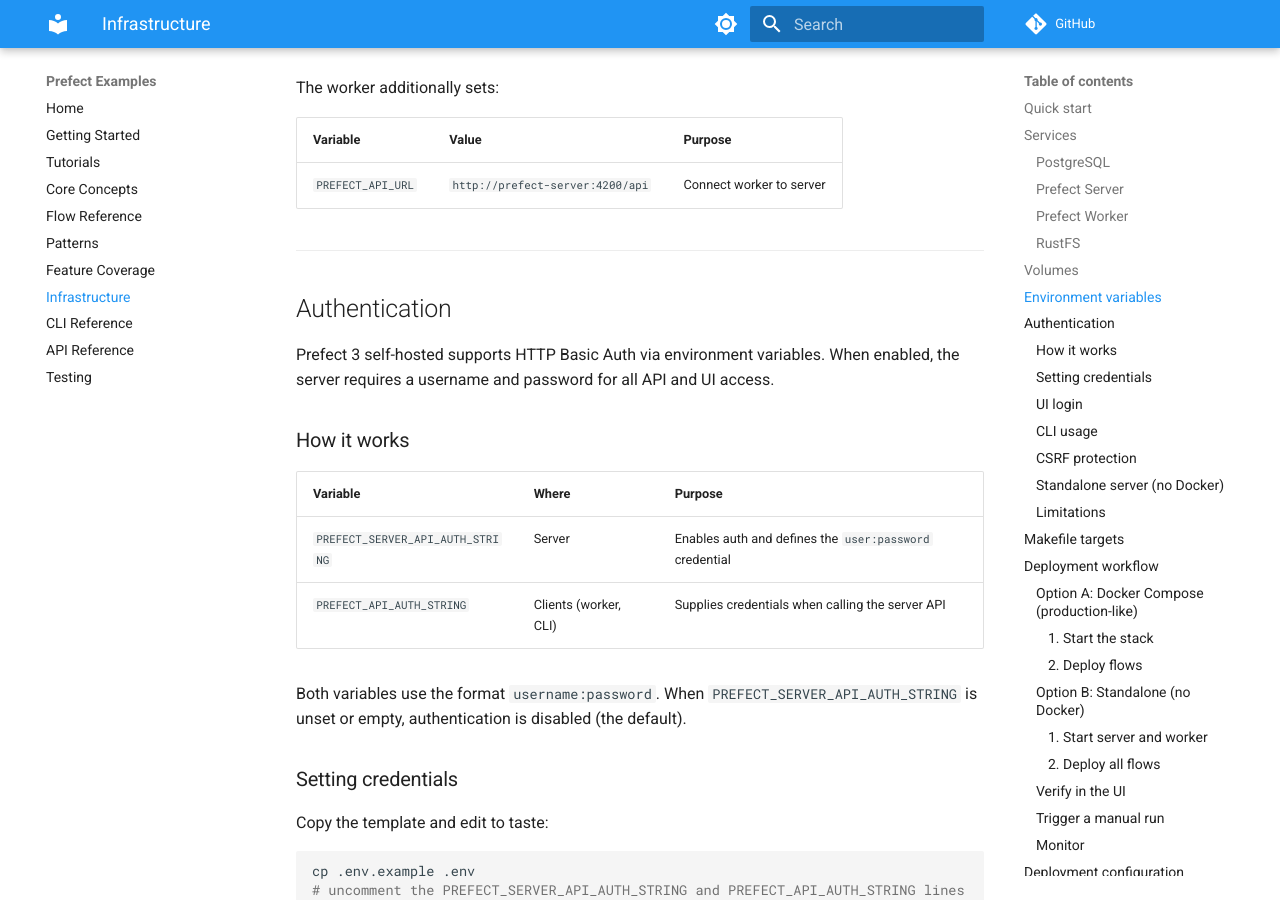
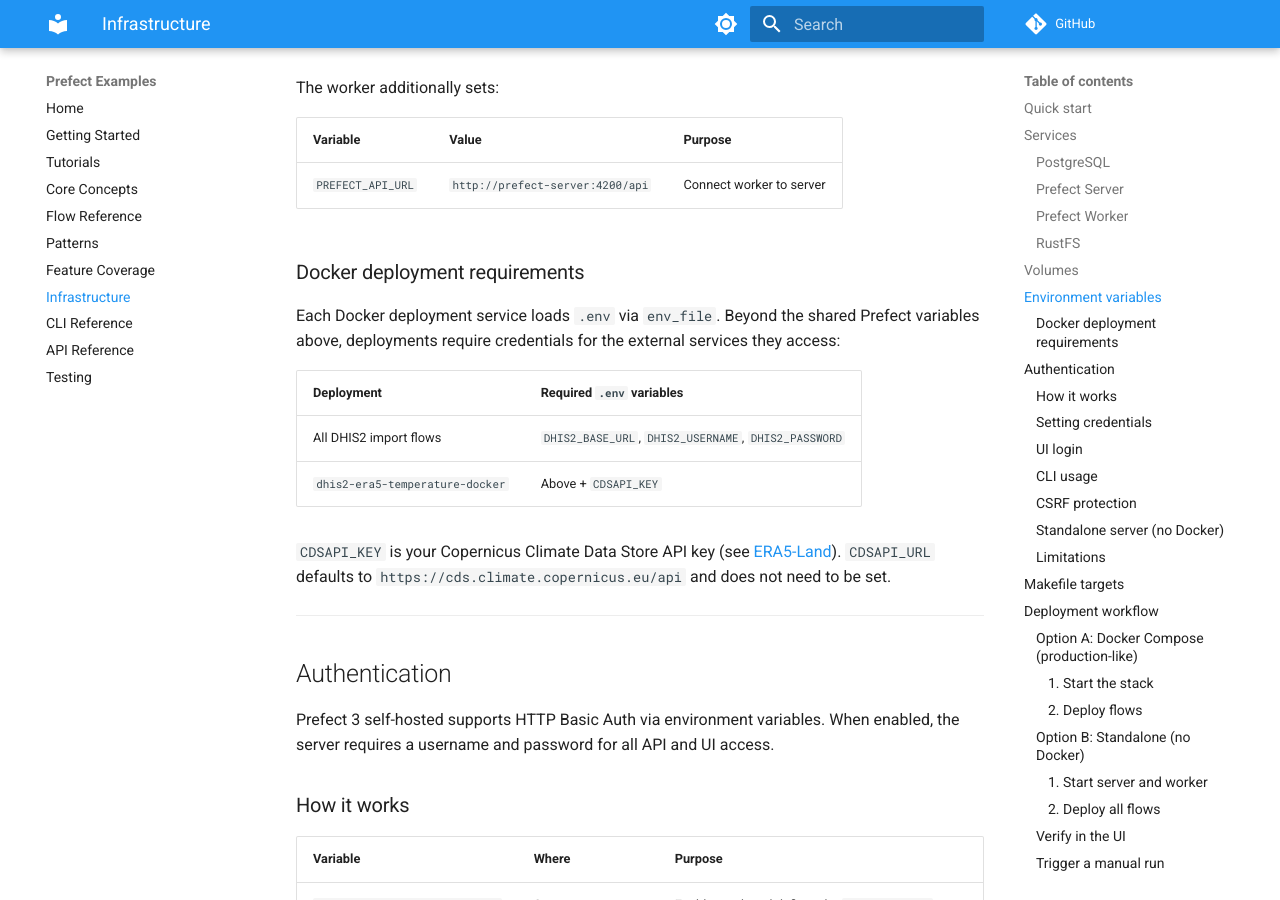
Before and after one commit to mortenoh/prefect-examples, an MkDocs documentation site: the page built from docs/infrastructure.md, in a window 1280 px wide and 900 px high, scrolled down 3124 px. Built offline with MkDocs 1.6.1 and Material for MkDocs 9.7.7, drawn with Linux system fonts in a browser that asks for light colours; comment, search, counter and statistics services are not loaded.

Commit message:
docs: document per-deployment env var requirements
Add DHIS2 credentials to .env.example, add deployment requirements
table to infrastructure.md, and reorder getting-started.md env var
table to prioritize flow-specific vars.

```diff
--- a/docs/infrastructure.md
+++ b/docs/infrastructure.md
@@ -112,6 +112,21 @@
 | Variable | Value | Purpose |
 |---|---|---|
 | `PREFECT_API_URL` | `http://prefect-server:4200/api` | Connect worker to server |
+
+### Docker deployment requirements
+
+Each Docker deployment service loads `.env` via `env_file`. Beyond the shared
+Prefect variables above, deployments require credentials for the external
+services they access:
+
+| Deployment | Required `.env` variables |
+|---|---|
+| All DHIS2 import flows | `DHIS2_BASE_URL`, `DHIS2_USERNAME`, `DHIS2_PASSWORD` |
+| `dhis2-era5-temperature-docker` | Above + `CDSAPI_KEY` |
+
+`CDSAPI_KEY` is your Copernicus Climate Data Store API key
+(see [ERA5-Land](era5-land.md#cds-api-setup)). `CDSAPI_URL` defaults to
+`https://cds.climate.copernicus.eu/api` and does not need to be set.
 
 ---
 
```
Also changed, not shown: docs/getting-started.md (+7 -3 lines), 1 other file.
